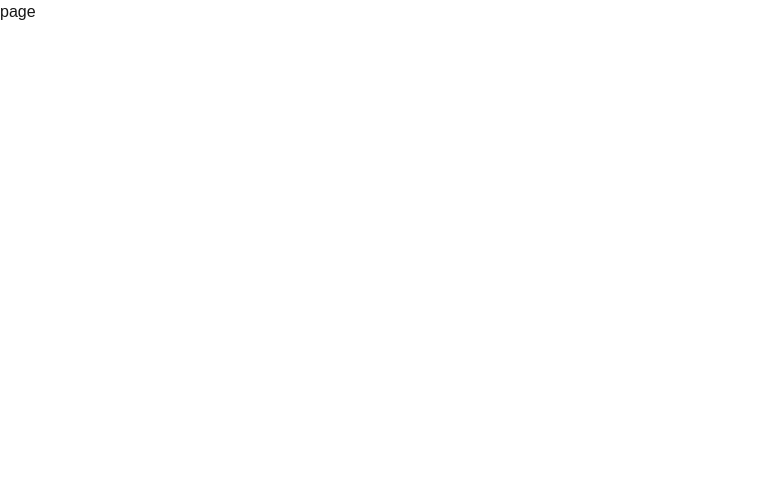
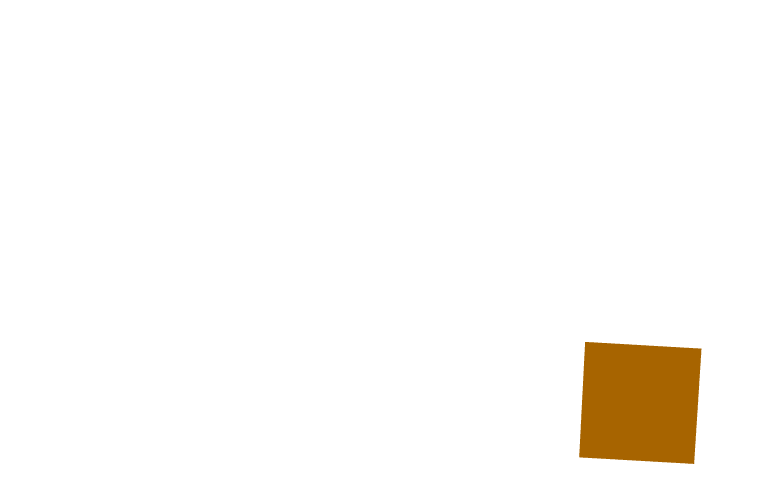
Before and after one commit to andrecamerino/portfolio-website, a Next.js app: page / in a window 1280 px wide. Shown: the top 502 px of the page, without its empty margins (0-764 px from the left). Built offline with nearby package versions, Linux system fonts and the light colour scheme.

Commit message:
add scene to page

```diff
--- a/src/app/page.tsx
+++ b/src/app/page.tsx
@@ -1,8 +1,11 @@
 import React from 'react'
+import ThreeScene from '@/components/ThreeScene'
 
 const page = () => {
   return (
-    <div>page</div>
+    <div>
+      <ThreeScene />
+    </div>
   )
 }
 
```
